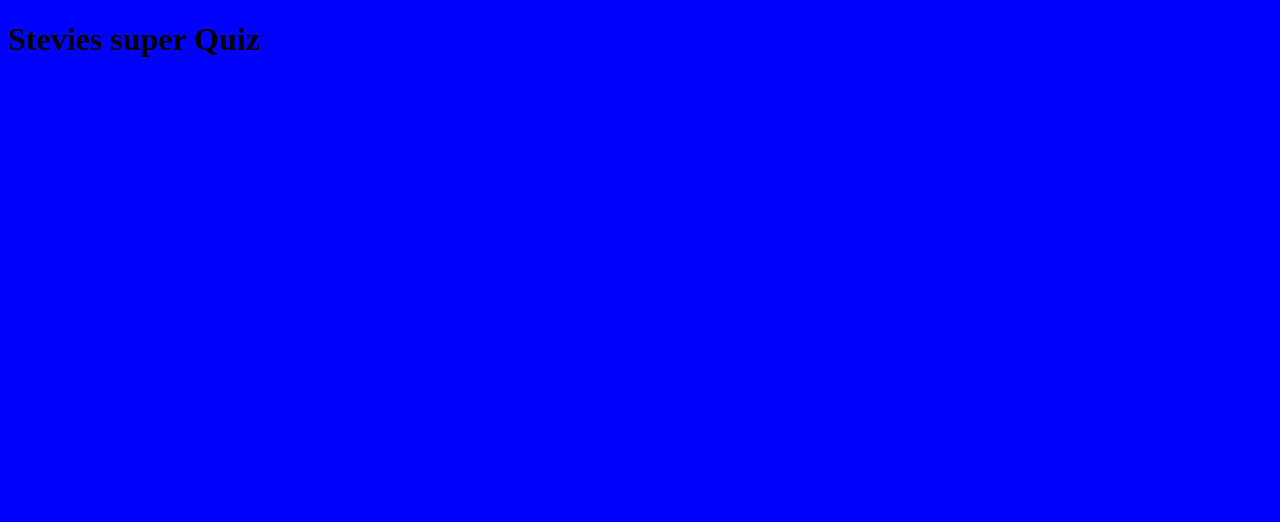
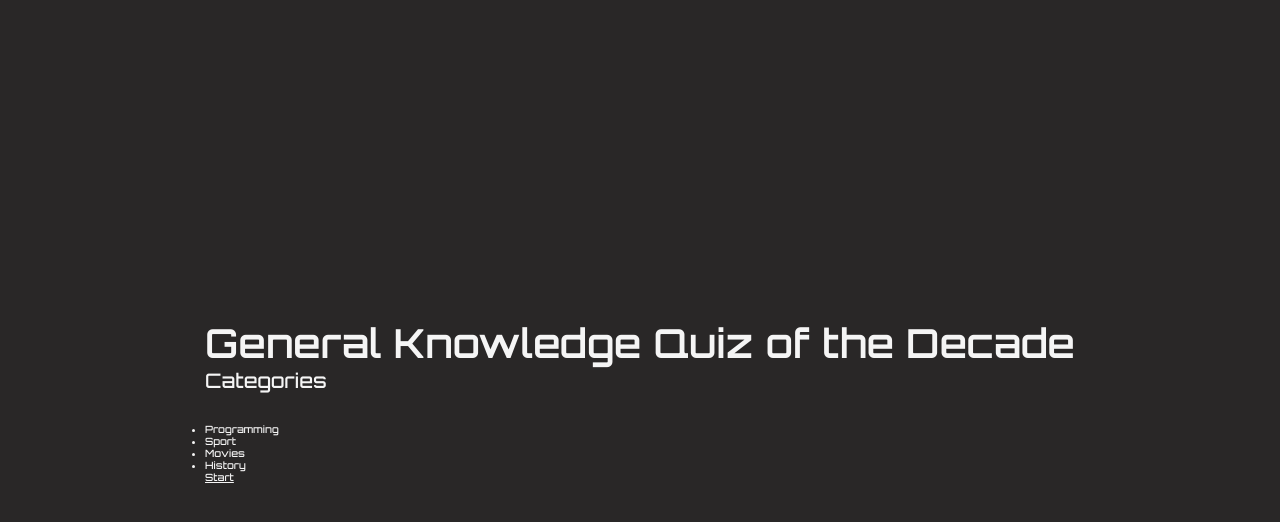
Before and after one commit to Code-Institute-Submissions/Quiz-4, a plain HTML site: page index.html in a window 1280 px wide. Drawn offline with Linux system fonts and the light colour scheme.

Commit message:
Add the content sof first page with some styling

```diff
--- a/assets/CSS/style.css
+++ b/assets/CSS/style.css
@@ -1,3 +1,47 @@
-body {
-    background: blue;
+@import url('https://fonts.googleapis.com/css2?family=Orbitron:wght@500;600&display=swap');
+
+:root {
+
+    background: rgb(41, 39, 39);
+    font-size: 62.5%;
 }
+
+* {
+    box-sizing: border-box;
+    font-family: 'Orbitron', sans-serif;
+    margin: 0;
+    padding: 0;
+    color: whitesmoke;
+}
+
+
+h1 h2 {
+    margin-bottom: 1rem;
+}
+
+h1 {
+    font-size: 4rem;
+    margin-bottom 2rem;
+}
+
+h2 {
+
+    font-size: 2rem;
+    margin-bottom: 3rem;
+    font-weight: 500;
+
+}
+
+
+
+
+.quiz-wrapper {
+    width: 100vw;
+    height: 100vh;
+    display: flex;
+    justify-content: center;
+    align-items: center;
+
+
+
+}
--- a/index.html
+++ b/index.html
@@ -5,14 +5,81 @@
     <meta charset="UTF-8">
     <meta http-equiv="X-UA-Compatible" content="IE=edge">
     <meta name="viewport" content="width=device-width, initial-scale=1.0">
+    <link rel="preconnect" href="https://fonts.gstatic.com">
     <link rel="stylesheet" href="assets/CSS/style.css">
-    <title>Document</title>
+    <title>Quiz</title>
 </head>
 
 <body>
-    <h1> Stevies super Quiz</h1>
-    <script src="assets/js/script.js"></script>
+
+    <div class="quiz-wrapper">
+        <div id="home" class="flex-center flex-column">
+            <h1>General Knowledge Quiz of the Decade</h1>
+            <h2>Categories</h2>
+
+            <ul>
+                <li>Programming</li>
+                <li>Sport</li>
+                <li>Movies</li>
+                <li>History</li>
+            </ul>
+            <a href="quiz.html" class="btn">Start</a>
+        </div>
+
+
+
+
+    </div>
 
 </body>
 
-</html>
+
+
+<!--  cooment out code
+
+    <i class="fas fa-crown"></i>
+
+
+    <div class="button-grid">
+
+
+        <button class="btn">Computing<i class="fas fa-laptop"></i></button>
+
+        <button class="btn">World-Capitals<i class="fas fa-city"></i></button>
+
+        <button class="btn">History<i class="fas fa-monument"></i></button>
+
+        <button class="btn">Sport<i class="fas fa-futbol"></i></button>
+
+        <button class="btn">Music<i class="fas fa-music"></i></button>
+
+        <button class="btn">Movies<i class="fas fa-video"></i></button>
+
+    </div>
+
+    <div>
+        <a href="quiz.html" class="btn">Start</a>
+    </div>
+
+    </div>
+
+
+
+
+    <footer>
+
+        <p>General Knowledge Quiz of the Decade, Copyright &copy; 2021</p>
+        <br> An Alan Stephenson Production <br>
+
+    </footer>
+-->
+
+
+<!--
+
+    <!-- Font Awesome Icons script -->
+<!--   put code back in
+    <script src="https://kit.fontawesome.com/c7dbda0798.js" crossorigin="anonymous"></script>
+    <script src="assets/js/script.js"></script>
+
+    -->
--- /dev/null
+++ b/style.css
@@ -0,0 +1,3 @@
+:root {
+    background-color: rgb(99, 81, 81);
+}
```
Also changed, not shown: computing.css (added, +10 -0 lines), computing.html (added, +96 -0 lines).
